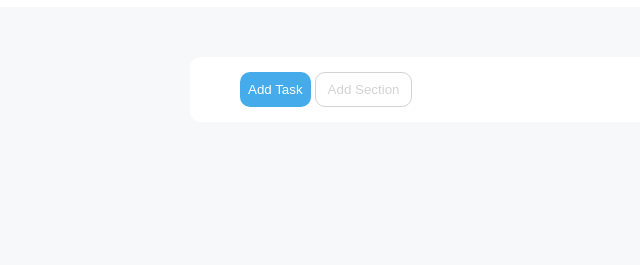
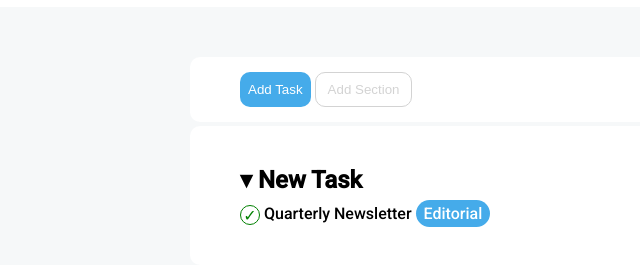
Before and after one commit to PaoloNapoli97/html-css-toboolist, a plain HTML site: page index.html in a window 1280 px wide. Shown: the part 63-328 px from the top of the page, without its empty margins (0-640 px from the left). Drawn offline with Linux system fonts and the light colour scheme.

Commit message:
Aggiunta sezione task e css

```diff
--- a/css/style.css
+++ b/css/style.css
@@ -37,12 +37,16 @@ h1{
    BODY
 --------*/
 
-.container_button{
+.container{
     max-width: 900px;
-    padding: 15px 50px;
     margin: auto;
     background-color: white;
     border-radius: 10px;
+    margin-bottom: 4px;
+}
+
+.container-button{
+    padding: 15px 50px;
 }
 
 .button{
@@ -51,17 +55,57 @@ h1{
     background: none;
 }
 
-.button_task{
+.button-task{
     color: white;
     background-color: #45ABEA;
     padding: 10px 8px;
     border-radius: 10px;
 }
 
-.button_section{
+.button-section{
     color: lightgray;
     border: solid 1px lightgray;
     padding: 9px 12px;
     border-radius: 10px;
 
 }
+
+.container-main{
+    padding: 40px 50px;
+
+}
+
+.options{
+    margin-top: 10px;
+}
+
+.circle{
+    vertical-align: middle;
+    display: inline-block;
+    height: 20px;
+    width: 20px;
+    border-style: solid;
+    border-width: 1px;
+    border-radius: 50%;
+    text-align: center;
+}
+
+.circle-check{
+    color: green;
+    border-color: green;
+}
+
+.circle-cross{
+    color: red;
+    border-color: red;
+}
+
+.tag{
+    color: white;
+    padding: 4px 8px;
+    border-radius: 14px;
+}
+
+.tag-cyan{
+       background-color: #45ABEA;
+}
--- a/index.html
+++ b/index.html
@@ -19,10 +19,26 @@
         <h1>Toboolist</h1>
     </header>
     <main>
-        <section class="container_button">
-            <button class="button button_task" type="button">Add Task</button>
-            <button class="button button_section" type="button">Add Section</button>
+        <!-- Container bottoni -->
+        <section class="container container-button">
+            <button class="button button-task" type="button">Add Task</button>
+            <button class="button button-section" type="button">Add Section</button>
         </section>
+        <!-- /Container bottoni -->
+
+        <section class="container container-main">
+            <!-- Sezione New Task -->
+            <div>
+                <h2>&dtrif; New Task </h2>
+                <div class="options "> <span class="circle circle-check"> &#10003;</span> Quarterly Newsletter <span class="tag tag-cyan">Editorial</span></div>
+            </div>
+            <!-- /Sezione New Task -->
+
+
+            <!-- <div class="options "> <span class="circle circle-cross"> &cross;</span> Quarterly Newsletter</div> -->
+
+        </section>
+
     </main>
 
 
```
